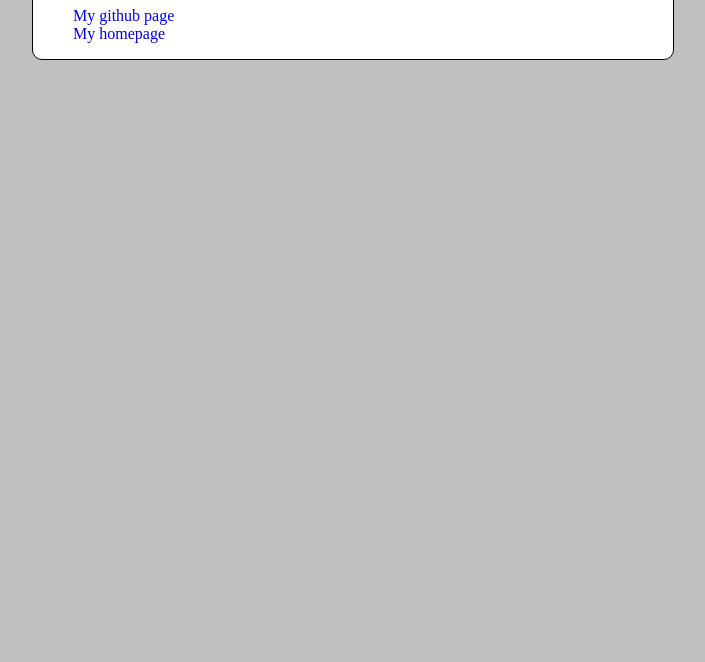
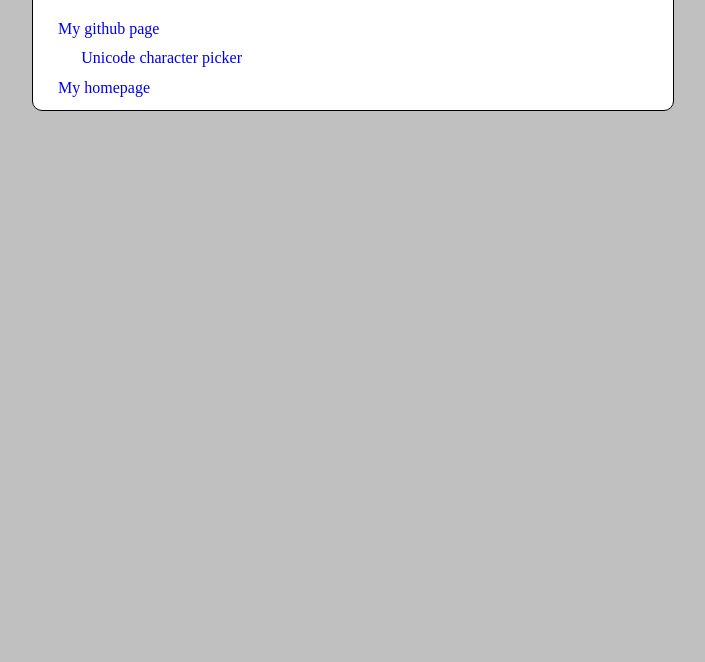
Before and after one commit to tomer/tomer.github.com, a plain HTML site: page index.html in a window 1280 px wide. Shown: the part 138-800 px from the top of the page, without its empty margins (287-992 px from the left). Drawn offline with Linux system fonts and the light colour scheme.

Commit message:
Adding the character picker project to the list of links

```diff
--- a/index.html
+++ b/index.html
@@ -10,9 +10,10 @@
     body { width: 50%; margin: auto; border: 1px solid black; background: white; border-radius: 10px; }
     h1   {text-shadow: 0 0 3px blue; text-align: center; color: #eee; }
 
-    li { list-style: none;}
+    ul,li { list-style: none; padding: 0 2%; margin: 0;}
+    body ul {padding: 2%;}
     a { text-decoration: none;}
-    a:hover, a:focus { text-decoration: underline; padding-left: 2%; }
+    a:hover, a:focus { text-decoration: underline; padding: 2%; }
     a { -moz-transition: padding 0.5s; transition: padding 0.5s;}
   </style>
 </head>
@@ -21,7 +22,11 @@
   <h1>tomer@github</h1>
 
   <ul>
-    <li><a href="https://github.com/tomer/">My github page</a></li>
+    <li><a href="https://github.com/tomer/">My github page</a>
+      <ul>
+        <li><a href="http://tomer.github.com/characterPicker/">Unicode character picker</a></li>
+      </ul>
+    </li>
 
     <li><a href="http://tomercohen.com">My homepage</a></li>
   </ul>
```
